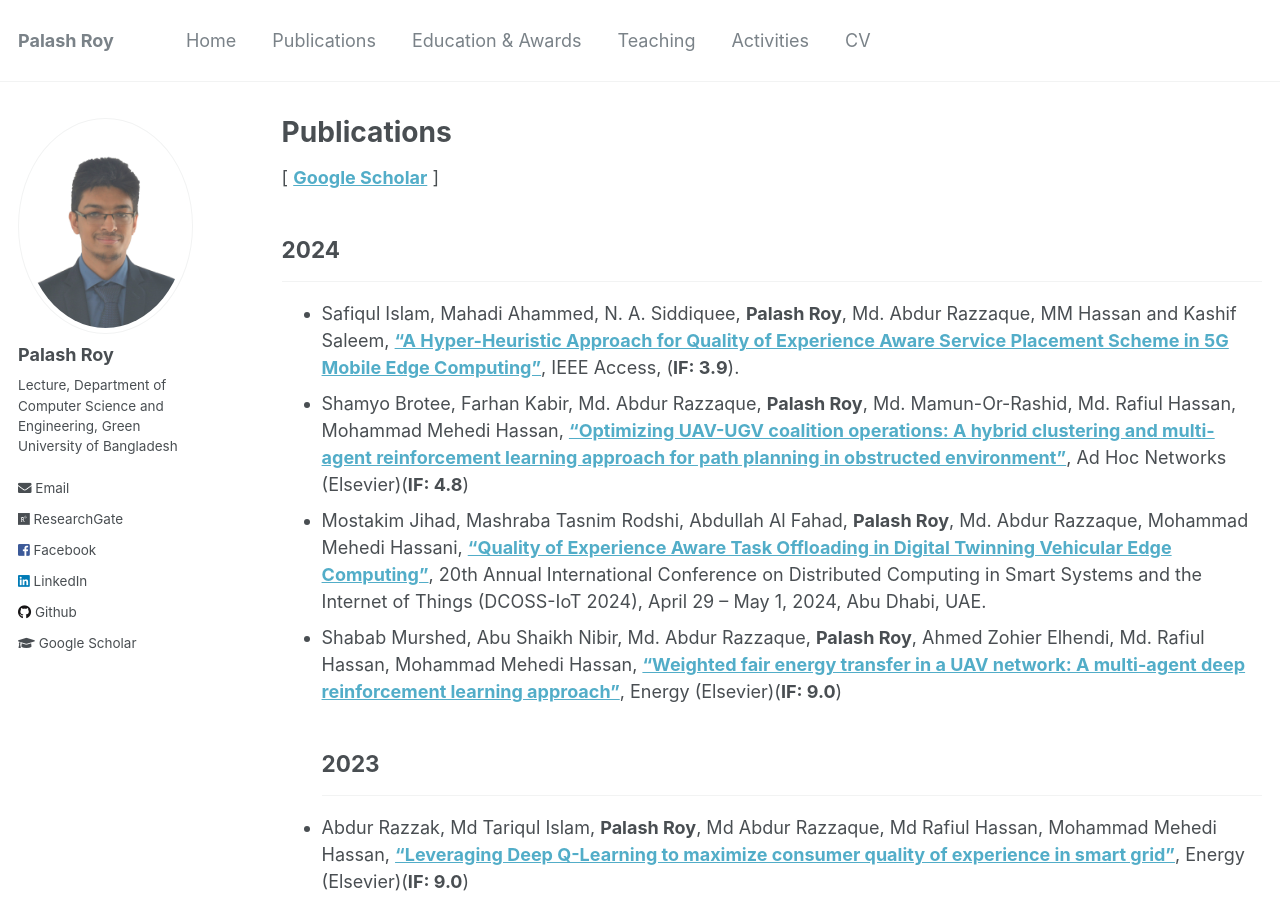
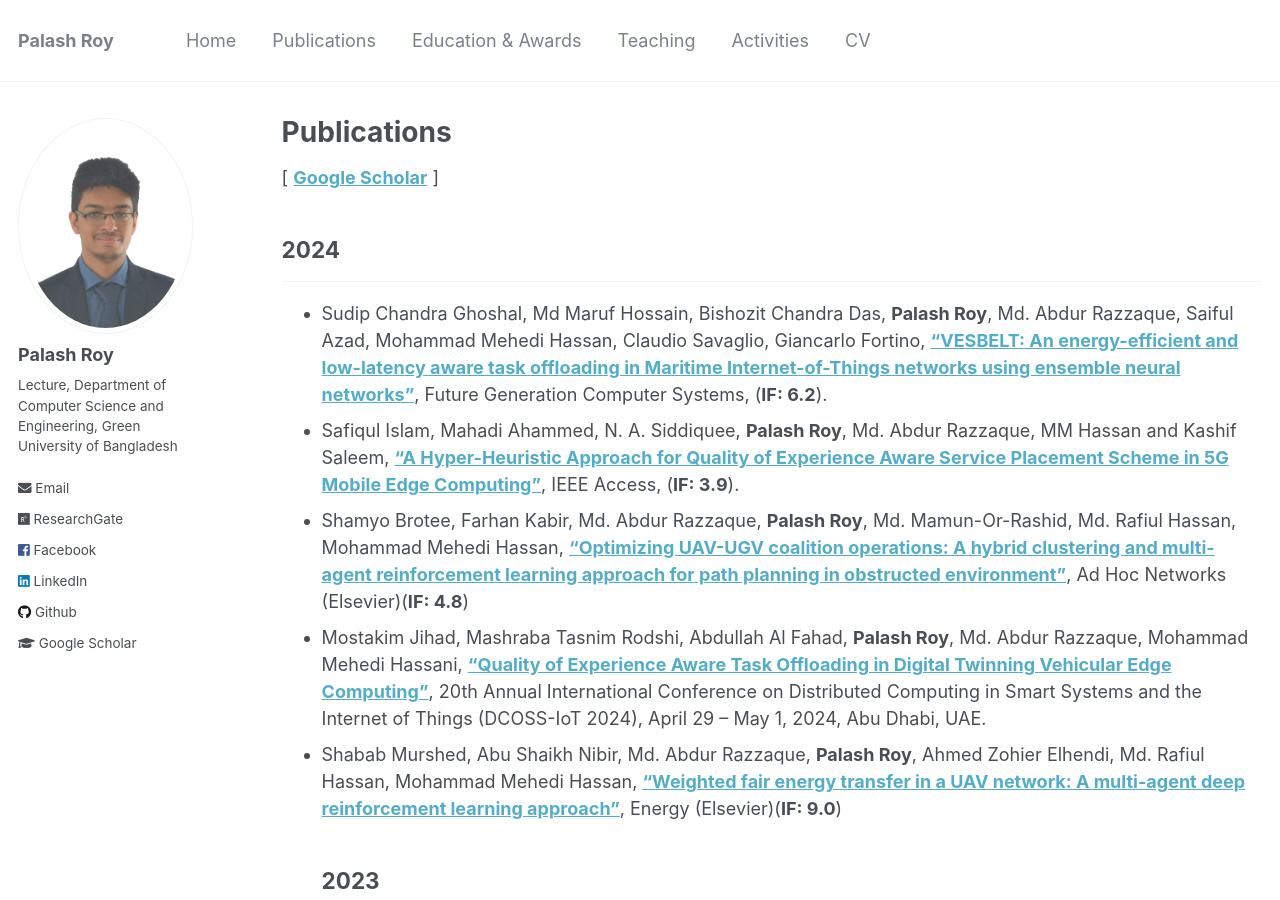
Before and after one commit to PalashRoy975/PalashRoy975.github.io, a Jekyll site: the page built from _pages/publications.md, in a window 1280 px wide and 900 px high. Built offline with Jekyll 4.4.1, drawn with Linux system fonts in a browser that asks for light colours.

Commit message:
Update publications.md

```diff
--- a/_pages/publications.md
+++ b/_pages/publications.md
@@ -8,6 +8,7 @@ author_profile: true
 [ [**Google Scholar**](https://scholar.google.com/citations?user=6YbqlUkAAAAJ&hl=en&authuser=1) ]
 ## 2024
 -----------
+* Sudip Chandra Ghoshal, Md Maruf Hossain, Bishozit Chandra Das, **Palash Roy**, Md. Abdur Razzaque, Saiful Azad, Mohammad Mehedi Hassan, Claudio Savaglio, Giancarlo Fortino, [**"VESBELT: An energy-efficient and low-latency aware task offloading in Maritime Internet-of-Things networks using ensemble neural networks"**](https://www.sciencedirect.com/science/article/abs/pii/S0167739X24003960?via%3Dihub), Future Generation Computer Systems, (**IF: 6.2**).
 * Safiqul Islam, Mahadi Ahammed, N. A. Siddiquee, **Palash Roy**, Md. Abdur Razzaque, MM Hassan and Kashif Saleem, [**"A Hyper-Heuristic Approach for Quality of Experience Aware Service Placement Scheme in 5G Mobile Edge Computing"**](https://ieeexplore.ieee.org/document/10535489), IEEE Access, (**IF: 3.9**).
 * Shamyo Brotee, Farhan Kabir, Md. Abdur Razzaque, **Palash Roy**, Md. Mamun-Or-Rashid, Md. Rafiul Hassan, Mohammad Mehedi Hassan,  [**"Optimizing UAV-UGV coalition operations: A hybrid clustering and multi-agent reinforcement learning approach for path planning in obstructed environment"**](https://www.sciencedirect.com/science/article/pii/S1570870524001306), Ad Hoc Networks (Elsevier)(**IF: 4.8**)
 * Mostakim Jihad, Mashraba Tasnim Rodshi, Abdullah Al Fahad, **Palash Roy**, Md. Abdur Razzaque, Mohammad Mehedi Hassani, [**"Quality of Experience Aware Task Offloading in Digital Twinning Vehicular Edge Computing"**](), 20th Annual International Conference on Distributed Computing in Smart Systems and the Internet of Things (DCOSS-IoT 2024), April 29 – May 1, 2024, Abu Dhabi, UAE.
```
